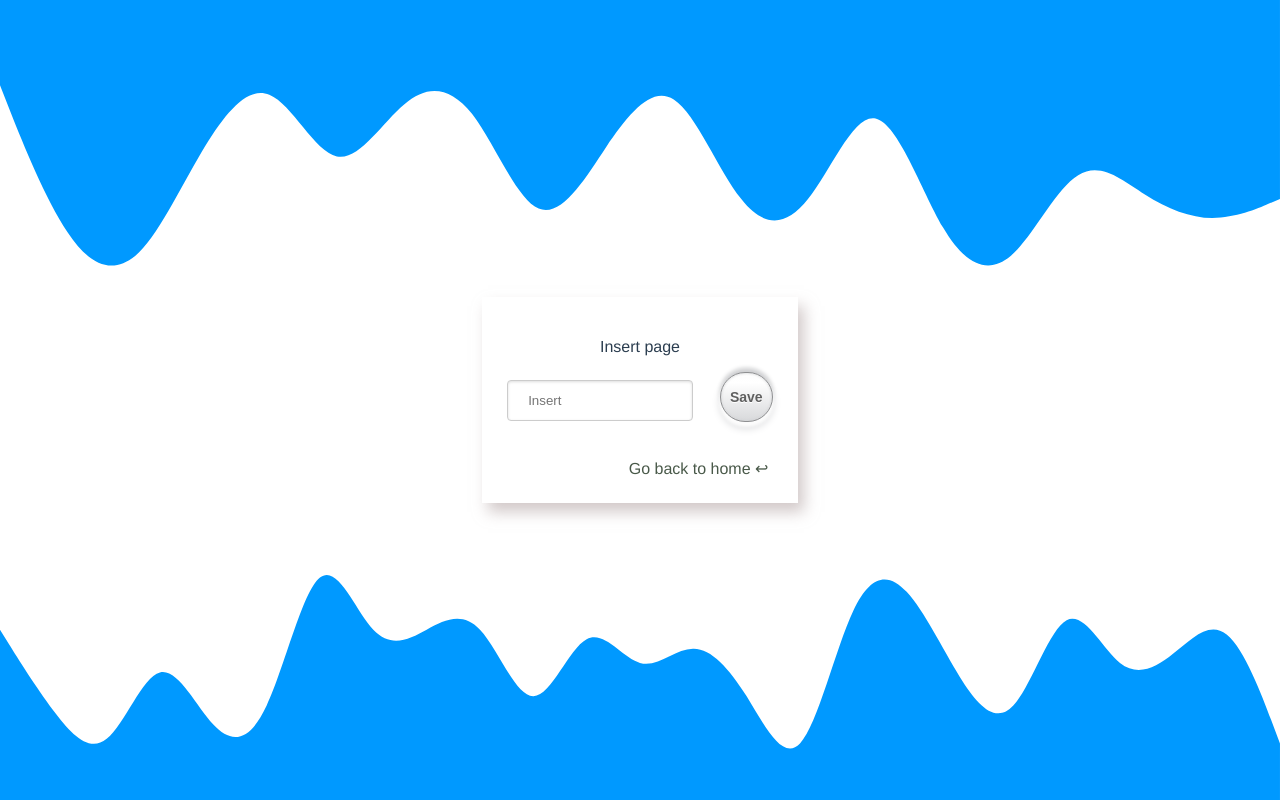
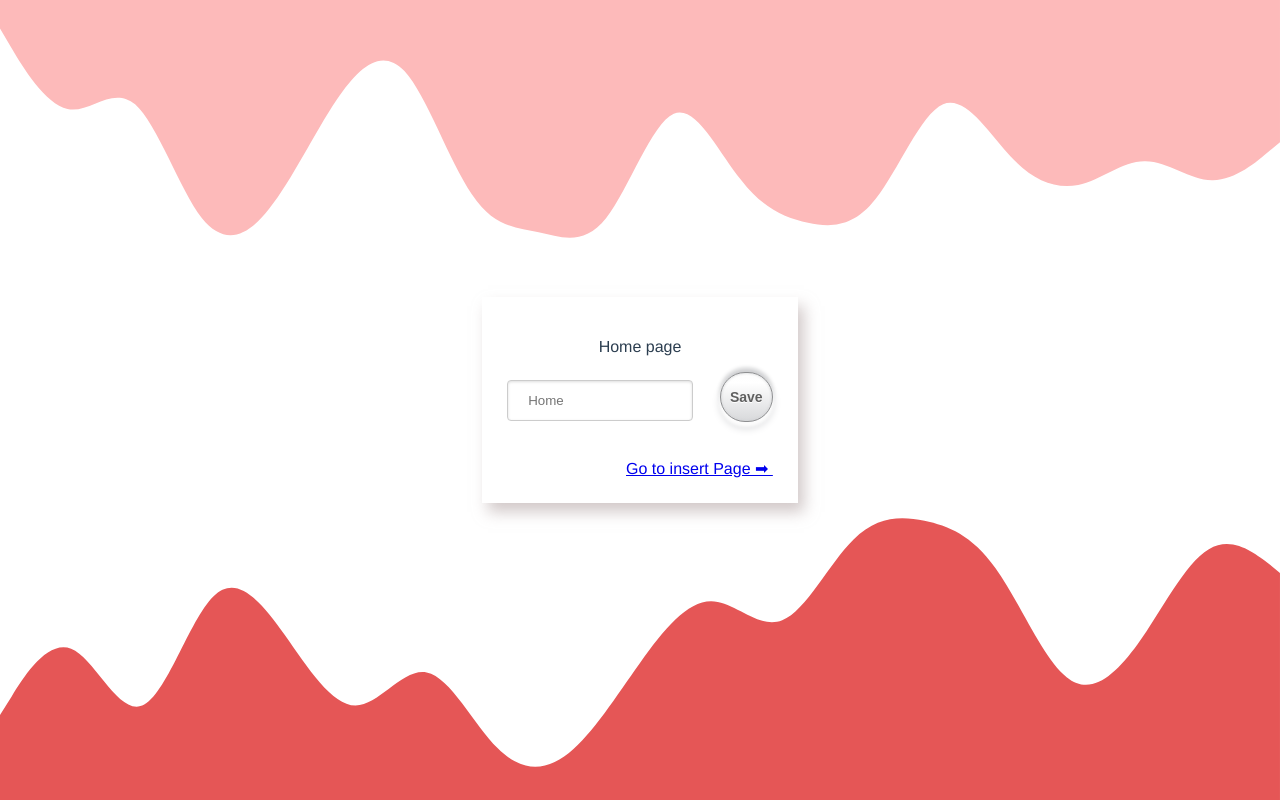
Before and after one commit to Damjanose/vue--store, a Vue app: page /home in a window 1280 px wide. Built offline with nearby package versions, Linux system fonts and the light colour scheme.

Commit message:
- fix url path - update wave colors

```diff
--- a/src/Pages/HomePage.vue
+++ b/src/Pages/HomePage.vue
@@ -1,7 +1,7 @@
 <template>
   <div class='form'>
     <svg xmlns="http://www.w3.org/2000/svg" viewBox="0 0 1440 320">
-      <path fill="#0099ff" fill-opacity="1" d="M0,32L12.6,53.3C25.3,75,51,117,76,122.7C101.1,128,126,96,152,117.3C176.8,139,202,213,227,245.3C252.6,277,278,267,303,234.7C328.4,203,354,149,379,112C404.2,75,429,53,455,80C480,107,505,181,531,218.7C555.8,256,581,256,606,261.3C631.6,267,657,277,682,245.3C707.4,213,733,139,758,128C783.2,117,808,171,834,202.7C858.9,235,884,245,909,250.7C934.7,256,960,256,985,224C1010.5,192,1036,128,1061,117.3C1086.3,107,1112,149,1137,176C1162.1,203,1187,213,1213,208C1237.9,203,1263,181,1288,181.3C1313.7,181,1339,203,1364,202.7C1389.5,203,1415,181,1427,170.7L1440,160L1440,0L1427.4,0C1414.7,0,1389,0,1364,0C1338.9,0,1314,0,1288,0C1263.2,0,1238,0,1213,0C1187.4,0,1162,0,1137,0C1111.6,0,1086,0,1061,0C1035.8,0,1011,0,985,0C960,0,935,0,909,0C884.2,0,859,0,834,0C808.4,0,783,0,758,0C732.6,0,707,0,682,0C656.8,0,632,0,606,0C581.1,0,556,0,531,0C505.3,0,480,0,455,0C429.5,0,404,0,379,0C353.7,0,328,0,303,0C277.9,0,253,0,227,0C202.1,0,177,0,152,0C126.3,0,101,0,76,0C50.5,0,25,0,13,0L0,0Z"></path>
+      <path fill="#fdbaba" fill-opacity="1" d="M0,32L12.6,53.3C25.3,75,51,117,76,122.7C101.1,128,126,96,152,117.3C176.8,139,202,213,227,245.3C252.6,277,278,267,303,234.7C328.4,203,354,149,379,112C404.2,75,429,53,455,80C480,107,505,181,531,218.7C555.8,256,581,256,606,261.3C631.6,267,657,277,682,245.3C707.4,213,733,139,758,128C783.2,117,808,171,834,202.7C858.9,235,884,245,909,250.7C934.7,256,960,256,985,224C1010.5,192,1036,128,1061,117.3C1086.3,107,1112,149,1137,176C1162.1,203,1187,213,1213,208C1237.9,203,1263,181,1288,181.3C1313.7,181,1339,203,1364,202.7C1389.5,203,1415,181,1427,170.7L1440,160L1440,0L1427.4,0C1414.7,0,1389,0,1364,0C1338.9,0,1314,0,1288,0C1263.2,0,1238,0,1213,0C1187.4,0,1162,0,1137,0C1111.6,0,1086,0,1061,0C1035.8,0,1011,0,985,0C960,0,935,0,909,0C884.2,0,859,0,834,0C808.4,0,783,0,758,0C732.6,0,707,0,682,0C656.8,0,632,0,606,0C581.1,0,556,0,531,0C505.3,0,480,0,455,0C429.5,0,404,0,379,0C353.7,0,328,0,303,0C277.9,0,253,0,227,0C202.1,0,177,0,152,0C126.3,0,101,0,76,0C50.5,0,25,0,13,0L0,0Z"></path>
     </svg>
     <div class='formWrapper'>
       <p>Home page</p>
@@ -21,7 +21,7 @@
       <p>{{name}}</p>
     </div>
     <svg xmlns="http://www.w3.org/2000/svg" viewBox="0 0 1440 320">
-      <path fill="#0099ff" fill-opacity="1" d="M0,224L13.3,202.7C26.7,181,53,139,80,149.3C106.7,160,133,224,160,213.3C186.7,203,213,117,240,90.7C266.7,64,293,96,320,133.3C346.7,171,373,213,400,213.3C426.7,213,453,171,480,176C506.7,181,533,235,560,261.3C586.7,288,613,288,640,266.7C666.7,245,693,203,720,165.3C746.7,128,773,96,800,96C826.7,96,853,128,880,117.3C906.7,107,933,53,960,26.7C986.7,0,1013,0,1040,5.3C1066.7,11,1093,21,1120,58.7C1146.7,96,1173,160,1200,181.3C1226.7,203,1253,181,1280,144C1306.7,107,1333,53,1360,37.3C1386.7,21,1413,43,1427,53.3L1440,64L1440,320L1426.7,320C1413.3,320,1387,320,1360,320C1333.3,320,1307,320,1280,320C1253.3,320,1227,320,1200,320C1173.3,320,1147,320,1120,320C1093.3,320,1067,320,1040,320C1013.3,320,987,320,960,320C933.3,320,907,320,880,320C853.3,320,827,320,800,320C773.3,320,747,320,720,320C693.3,320,667,320,640,320C613.3,320,587,320,560,320C533.3,320,507,320,480,320C453.3,320,427,320,400,320C373.3,320,347,320,320,320C293.3,320,267,320,240,320C213.3,320,187,320,160,320C133.3,320,107,320,80,320C53.3,320,27,320,13,320L0,320Z"></path>
+      <path fill="#e55656" fill-opacity="1" d="M0,224L13.3,202.7C26.7,181,53,139,80,149.3C106.7,160,133,224,160,213.3C186.7,203,213,117,240,90.7C266.7,64,293,96,320,133.3C346.7,171,373,213,400,213.3C426.7,213,453,171,480,176C506.7,181,533,235,560,261.3C586.7,288,613,288,640,266.7C666.7,245,693,203,720,165.3C746.7,128,773,96,800,96C826.7,96,853,128,880,117.3C906.7,107,933,53,960,26.7C986.7,0,1013,0,1040,5.3C1066.7,11,1093,21,1120,58.7C1146.7,96,1173,160,1200,181.3C1226.7,203,1253,181,1280,144C1306.7,107,1333,53,1360,37.3C1386.7,21,1413,43,1427,53.3L1440,64L1440,320L1426.7,320C1413.3,320,1387,320,1360,320C1333.3,320,1307,320,1280,320C1253.3,320,1227,320,1200,320C1173.3,320,1147,320,1120,320C1093.3,320,1067,320,1040,320C1013.3,320,987,320,960,320C933.3,320,907,320,880,320C853.3,320,827,320,800,320C773.3,320,747,320,720,320C693.3,320,667,320,640,320C613.3,320,587,320,560,320C533.3,320,507,320,480,320C453.3,320,427,320,400,320C373.3,320,347,320,320,320C293.3,320,267,320,240,320C213.3,320,187,320,160,320C133.3,320,107,320,80,320C53.3,320,27,320,13,320L0,320Z"></path>
     </svg>
   </div>
 </template>
--- a/src/Pages/InsertPage.vue
+++ b/src/Pages/InsertPage.vue
@@ -1,7 +1,7 @@
 <template>
   <div class='form'>
     <svg xmlns="http://www.w3.org/2000/svg" viewBox="0 0 1440 320">
-      <path fill="#0099ff" fill-opacity="1" d="M0,96L12.6,128C25.3,160,51,224,76,261.3C101.1,299,126,309,152,288C176.8,267,202,213,227,170.7C252.6,128,278,96,303,106.7C328.4,117,354,171,379,176C404.2,181,429,139,455,117.3C480,96,505,96,531,128C555.8,160,581,224,606,234.7C631.6,245,657,203,682,165.3C707.4,128,733,96,758,112C783.2,128,808,192,834,224C858.9,256,884,256,909,224C934.7,192,960,128,985,133.3C1010.5,139,1036,213,1061,256C1086.3,299,1112,309,1137,288C1162.1,267,1187,213,1213,197.3C1237.9,181,1263,203,1288,218.7C1313.7,235,1339,245,1364,245.3C1389.5,245,1415,235,1427,229.3L1440,224L1440,0L1427.4,0C1414.7,0,1389,0,1364,0C1338.9,0,1314,0,1288,0C1263.2,0,1238,0,1213,0C1187.4,0,1162,0,1137,0C1111.6,0,1086,0,1061,0C1035.8,0,1011,0,985,0C960,0,935,0,909,0C884.2,0,859,0,834,0C808.4,0,783,0,758,0C732.6,0,707,0,682,0C656.8,0,632,0,606,0C581.1,0,556,0,531,0C505.3,0,480,0,455,0C429.5,0,404,0,379,0C353.7,0,328,0,303,0C277.9,0,253,0,227,0C202.1,0,177,0,152,0C126.3,0,101,0,76,0C50.5,0,25,0,13,0L0,0Z"></path>
+      <path fill="#99c5f1" fill-opacity="1" d="M0,96L12.6,128C25.3,160,51,224,76,261.3C101.1,299,126,309,152,288C176.8,267,202,213,227,170.7C252.6,128,278,96,303,106.7C328.4,117,354,171,379,176C404.2,181,429,139,455,117.3C480,96,505,96,531,128C555.8,160,581,224,606,234.7C631.6,245,657,203,682,165.3C707.4,128,733,96,758,112C783.2,128,808,192,834,224C858.9,256,884,256,909,224C934.7,192,960,128,985,133.3C1010.5,139,1036,213,1061,256C1086.3,299,1112,309,1137,288C1162.1,267,1187,213,1213,197.3C1237.9,181,1263,203,1288,218.7C1313.7,235,1339,245,1364,245.3C1389.5,245,1415,235,1427,229.3L1440,224L1440,0L1427.4,0C1414.7,0,1389,0,1364,0C1338.9,0,1314,0,1288,0C1263.2,0,1238,0,1213,0C1187.4,0,1162,0,1137,0C1111.6,0,1086,0,1061,0C1035.8,0,1011,0,985,0C960,0,935,0,909,0C884.2,0,859,0,834,0C808.4,0,783,0,758,0C732.6,0,707,0,682,0C656.8,0,632,0,606,0C581.1,0,556,0,531,0C505.3,0,480,0,455,0C429.5,0,404,0,379,0C353.7,0,328,0,303,0C277.9,0,253,0,227,0C202.1,0,177,0,152,0C126.3,0,101,0,76,0C50.5,0,25,0,13,0L0,0Z"></path>
     </svg>
     <div class='formWrapper'>
       <p>Insert page</p>
@@ -18,9 +18,10 @@
       <div class='link-position__wrapper'>
         <router-link to="/home">Go back to home ↩ ️</router-link>
       </div>
+      <p>{{name}}</p>
     </div>
     <svg xmlns="http://www.w3.org/2000/svg" viewBox="0 0 1440 320">
-      <path fill="#0099ff" fill-opacity="1" d="M0,128L10,144C20,160,40,192,60,218.7C80,245,100,267,120,250.7C140,235,160,181,180,176C200,171,220,213,240,234.7C260,256,280,256,300,213.3C320,171,340,85,360,69.3C380,53,400,107,420,128C440,149,460,139,480,128C500,117,520,107,540,128C560,149,580,203,600,202.7C620,203,640,149,660,138.7C680,128,700,160,720,165.3C740,171,760,149,780,149.3C800,149,820,171,840,202.7C860,235,880,277,900,256C920,235,940,149,960,106.7C980,64,1000,64,1020,85.3C1040,107,1060,149,1080,181.3C1100,213,1120,235,1140,213.3C1160,192,1180,128,1200,117.3C1220,107,1240,149,1260,165.3C1280,181,1300,171,1320,154.7C1340,139,1360,117,1380,133.3C1400,149,1420,203,1430,229.3L1440,256L1440,320L1430,320C1420,320,1400,320,1380,320C1360,320,1340,320,1320,320C1300,320,1280,320,1260,320C1240,320,1220,320,1200,320C1180,320,1160,320,1140,320C1120,320,1100,320,1080,320C1060,320,1040,320,1020,320C1000,320,980,320,960,320C940,320,920,320,900,320C880,320,860,320,840,320C820,320,800,320,780,320C760,320,740,320,720,320C700,320,680,320,660,320C640,320,620,320,600,320C580,320,560,320,540,320C520,320,500,320,480,320C460,320,440,320,420,320C400,320,380,320,360,320C340,320,320,320,300,320C280,320,260,320,240,320C220,320,200,320,180,320C160,320,140,320,120,320C100,320,80,320,60,320C40,320,20,320,10,320L0,320Z"></path>
+      <path fill="#1989f7" fill-opacity="1" d="M0,128L10,144C20,160,40,192,60,218.7C80,245,100,267,120,250.7C140,235,160,181,180,176C200,171,220,213,240,234.7C260,256,280,256,300,213.3C320,171,340,85,360,69.3C380,53,400,107,420,128C440,149,460,139,480,128C500,117,520,107,540,128C560,149,580,203,600,202.7C620,203,640,149,660,138.7C680,128,700,160,720,165.3C740,171,760,149,780,149.3C800,149,820,171,840,202.7C860,235,880,277,900,256C920,235,940,149,960,106.7C980,64,1000,64,1020,85.3C1040,107,1060,149,1080,181.3C1100,213,1120,235,1140,213.3C1160,192,1180,128,1200,117.3C1220,107,1240,149,1260,165.3C1280,181,1300,171,1320,154.7C1340,139,1360,117,1380,133.3C1400,149,1420,203,1430,229.3L1440,256L1440,320L1430,320C1420,320,1400,320,1380,320C1360,320,1340,320,1320,320C1300,320,1280,320,1260,320C1240,320,1220,320,1200,320C1180,320,1160,320,1140,320C1120,320,1100,320,1080,320C1060,320,1040,320,1020,320C1000,320,980,320,960,320C940,320,920,320,900,320C880,320,860,320,840,320C820,320,800,320,780,320C760,320,740,320,720,320C700,320,680,320,660,320C640,320,620,320,600,320C580,320,560,320,540,320C520,320,500,320,480,320C460,320,440,320,420,320C400,320,380,320,360,320C340,320,320,320,300,320C280,320,260,320,240,320C220,320,200,320,180,320C160,320,140,320,120,320C100,320,80,320,60,320C40,320,20,320,10,320L0,320Z"></path>
     </svg>
   </div>
 </template>
--- a/src/router.ts
+++ b/src/router.ts
@@ -7,6 +7,7 @@
 Vue.use(VueRouter)
 
 export default new VueRouter({
+  mode: 'history',
   routes: [
     { path: '/', component: InsertPage },
     { path: '/home', component: HomePage },
```
Also changed, not shown: 1 other file (tests, documents, lock files or other folders).
